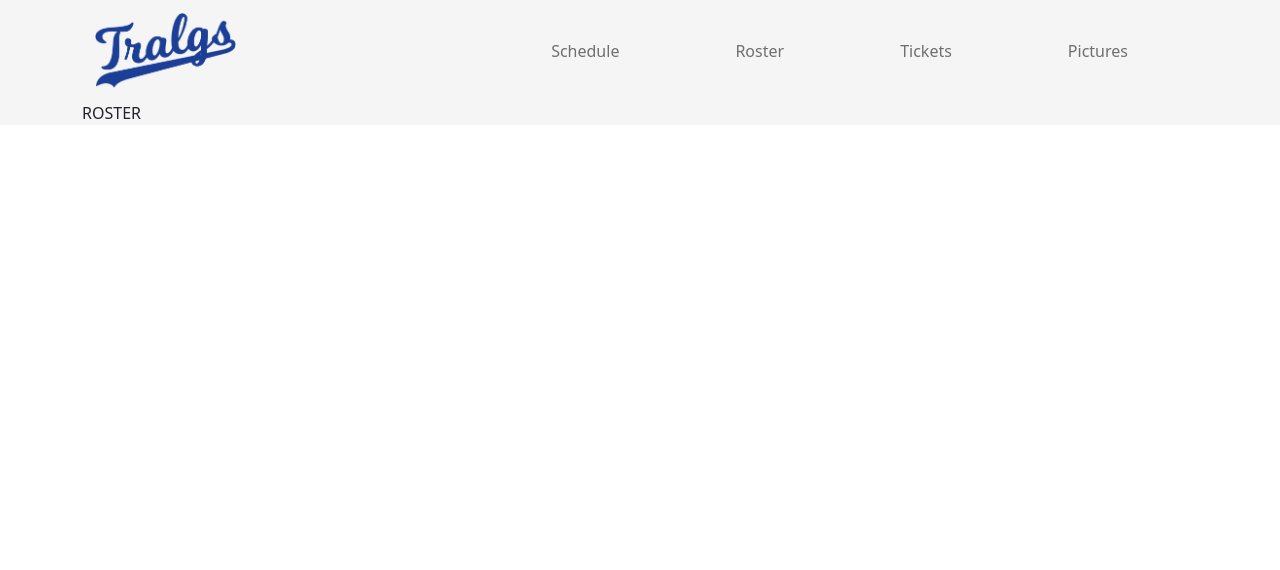
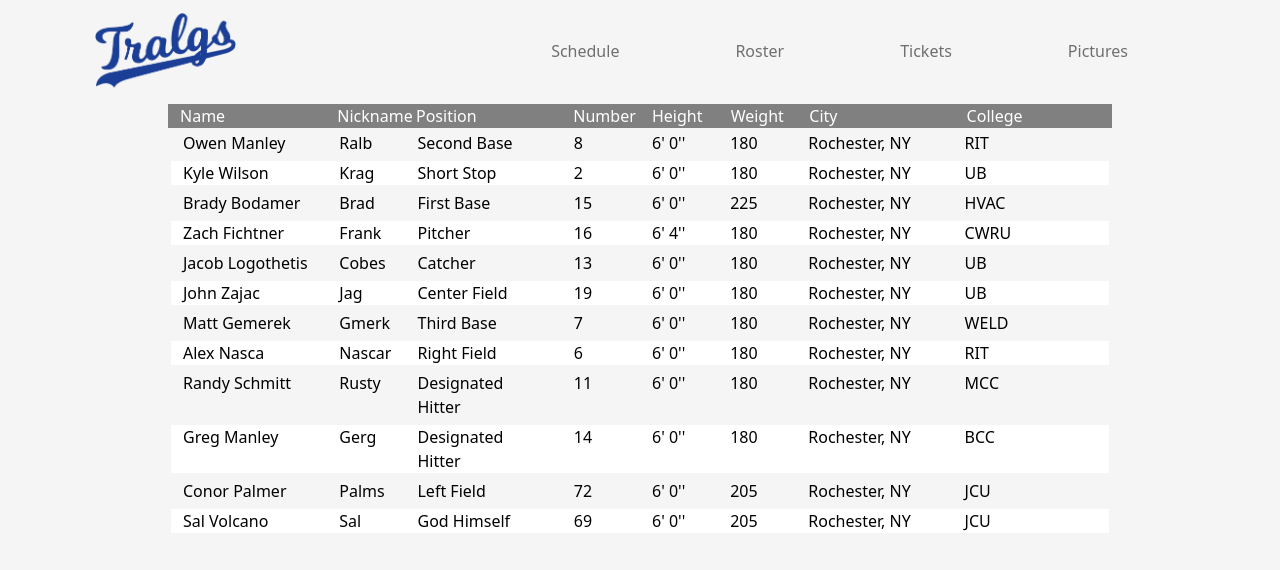
Before and after one commit to ogm7039/tralgs_softball, a React (Create React App) app in the folder tralgs-react/: page /roster in a window 1280 px wide. Shown: the top 570 px of the page. Built offline with nearby package versions, Linux system fonts and the light colour scheme.

Commit message:
First pass at roster is implemented

```diff
--- /dev/null
+++ b/tralgs-react/src/PlayerRow.js
@@ -0,0 +1,27 @@
+import React, {Component} from 'react';
+import './Tralgs.css';
+import 'bootstrap/dist/css/bootstrap.min.css';
+import Headings from "./Headings";
+import { Container, Row, Col, Navbar } from 'reactstrap';
+import { BrowserRouter as Router, Routes, Route}
+    from 'react-router-dom';
+
+class PlayerRow extends Component
+{
+    render()
+    {
+        return(
+            <Row className={this.props.shade}>
+                <Col xs="2"> {this.props.player[1]} </Col>
+                <Col xs="1"> {this.props.player[2]} </Col>
+                <Col xs="2"> {this.props.player[3]} </Col>
+                <Col xs="1"> {this.props.player[4]} </Col>
+                <Col xs="1"> {this.props.player[5]}' {this.props.player[6]}'' </Col>
+                <Col xs="1"> {this.props.player[7]} </Col>
+                <Col xs="2"> {this.props.player[8]} </Col>
+                <Col xs="2"> {this.props.player[9]} </Col>
+            </Row>
+        )
+    }
+}
+export default PlayerRow;
--- a/tralgs-react/src/Roster.js
+++ b/tralgs-react/src/Roster.js
@@ -2,18 +2,90 @@ import React, {Component} from 'react';
 import './Tralgs.css';
 import 'bootstrap/dist/css/bootstrap.min.css';
 import Headings from "./Headings";
+import PlayerRow from './PlayerRow';
 import { Container, Row, Col, Navbar } from 'reactstrap';
 import { BrowserRouter as Router, Routes, Route}
     from 'react-router-dom';
 
 class Roster extends Component
 {
+    constructor(props) {
+        super(props);
+
+        this.state = {
+            players:
+                [[0, 'Owen Manley', 'Ralb', 'Second Base', 8, 6, 0, 180, 'Rochester, NY', 'RIT'],
+                [1, 'Kyle Wilson', 'Krag', 'Short Stop', 2, 6, 0, 180, 'Rochester, NY', 'UB'],
+                [2, 'Brady Bodamer', 'Brad', 'First Base', 15, 6, 0, 225, 'Rochester, NY', 'HVAC'],
+                [3, 'Zach Fichtner', 'Frank', 'Pitcher', 16, 6, 4, 180, 'Rochester, NY', 'CWRU'],
+                [4, 'Jacob Logothetis', 'Cobes', 'Catcher', 13, 6, 0, 180, 'Rochester, NY', 'UB'],
+                [5, 'John Zajac', 'Jag', 'Center Field', 19, 6, 0, 180, 'Rochester, NY', 'UB'],
+                [6, 'Matt Gemerek', 'Gmerk', 'Third Base', 7, 6, 0, 180, 'Rochester, NY', 'WELD'],
+                [7, 'Alex Nasca', 'Nascar', 'Right Field', 6, 6, 0, 180, 'Rochester, NY', 'RIT'],
+                [8, 'Randy Schmitt', 'Rusty', 'Designated Hitter', 11, 6, 0, 180, 'Rochester, NY', 'MCC'],
+                [9, 'Greg Manley', 'Gerg', 'Designated Hitter', 14, 6, 0, 180, 'Rochester, NY', 'BCC'],
+                [10, 'Conor Palmer', 'Palms', 'Left Field', 72, 6, 0, 205, 'Rochester, NY', 'JCU'],
+                [11, 'Sal Volcano', 'Sal', 'God Himself', 69, 6, 0, 205, 'Rochester, NY', 'JCU']]
+        };
+    }
+
+    oneRow = (index) => {
+        return(
+            <PlayerRow player={this.state.players[index]} />
+        )
+    }
+    oneRow = (index) => {
+        if (index % 2 === 0){
+            return(
+                <PlayerRow shade={"Dark"} player={this.state.players[index]} />
+            )
+        } else {
+            return(
+                <PlayerRow shade={"Light"} player={this.state.players[index]} />
+            )
+        }
+    }
+    getRows = () => {
+        var output = [];
+        if ((this.state.players != null) && (this.state.players.length > 0)) {
+            for (var i = 0; i < this.state.players.length; i++) {
+                    let result = this.oneRow(i);
+                    output.push(result);
+            }
+            return output;
+        } else {
+            return (<div></div>)
+        }
+    }
+
+
     render()
     {
         return(
             <Container>
                 <Headings />
-                ROSTER
+                <Row>
+                    <Col xs="1"/>
+                    <Col className="Black">
+                        <Row className={this.props.shade}>
+                            <Col xs="2"> Name </Col>
+                            <Col xs="1"> Nickname </Col>
+                            <Col xs="2"> Position </Col>
+                            <Col xs="1"> Number </Col>
+                            <Col xs="1"> Height </Col>
+                            <Col xs="1"> Weight </Col>
+                            <Col xs="2"> City </Col>
+                            <Col xs="2"> College </Col>
+                        </Row>
+                        {this.getRows()}
+                    </Col>
+                    <Col xs="1"/>
+                </Row>
+                <Row className="Back">
+                    <Col>
+                        <br /> <br /> <br />
+                    </Col>
+                </Row>
             </Container>
         )
     }
--- a/tralgs-react/src/Tralgs.css
+++ b/tralgs-react/src/Tralgs.css
@@ -19,3 +19,24 @@
     background-color: white;
     text-align: center;
 }
+
+.Light {
+    background-color: white;
+    border-style: solid;
+    border-color: WhiteSmoke;
+    color: black
+}
+
+.Dark {
+    background-color: WhiteSmoke;
+    border-style: solid;
+    border-color: WhiteSmoke;
+    color: black
+}
+
+.Black {
+    background-color: gray;
+    border-style: solid;
+    border-color: WhiteSmoke;
+    color: white
+}
```
